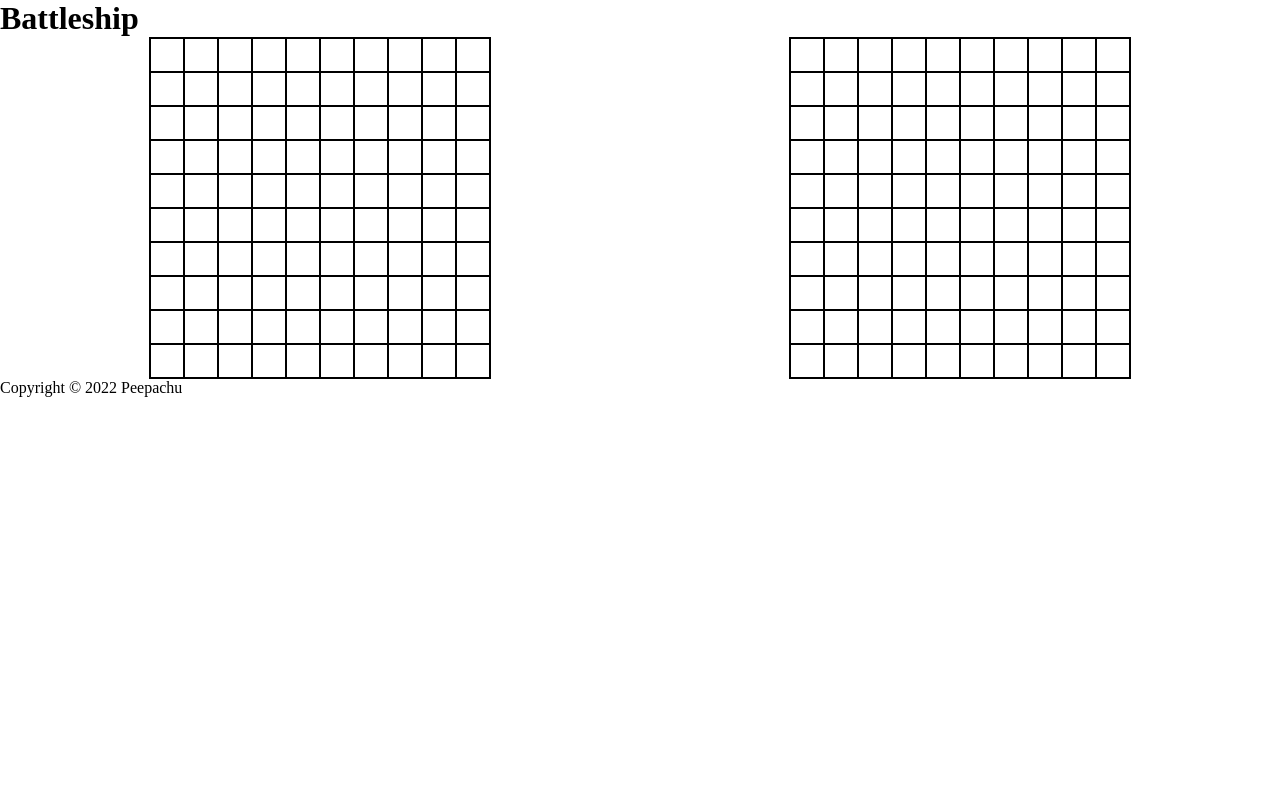
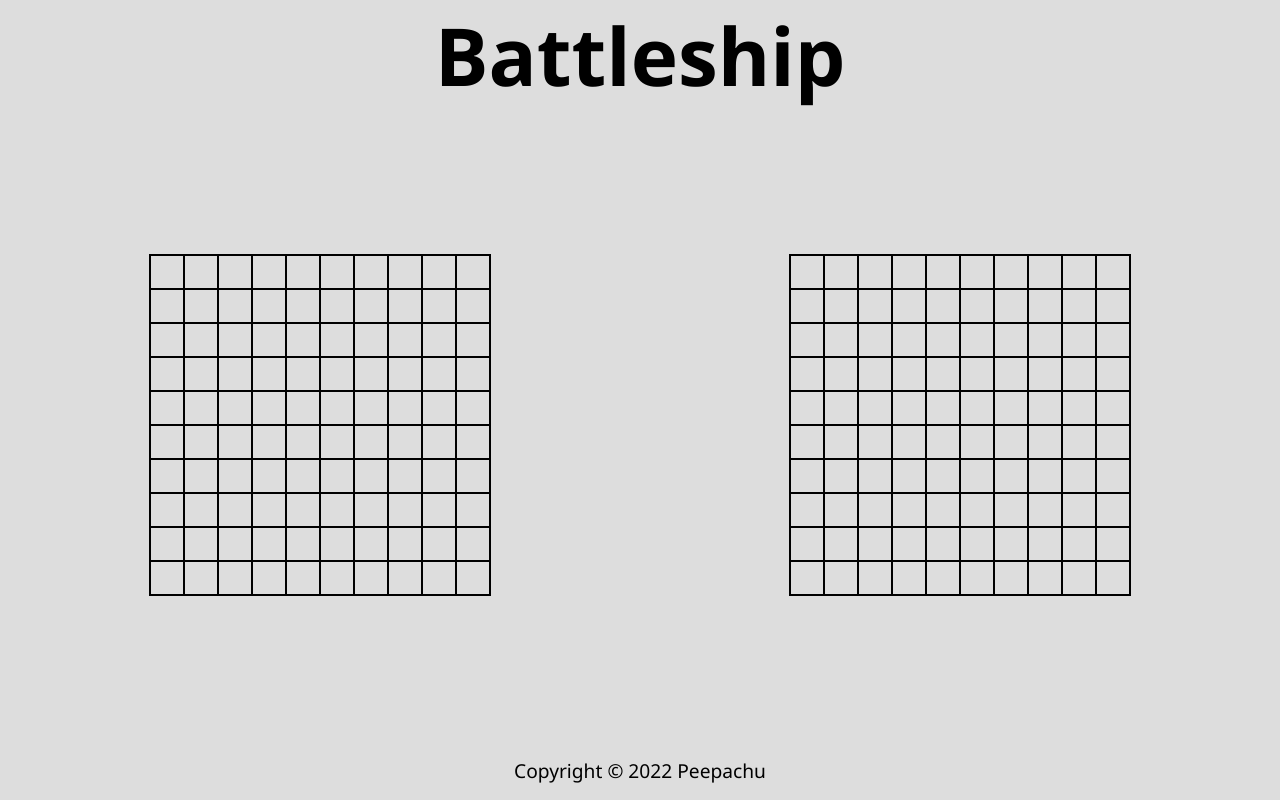
Before and after one commit to Peepachuu/battleship, a plain HTML site: page index.html in a window 1280 px wide. Drawn offline with Linux system fonts and the light colour scheme.

Commit message:
Add styles

```diff
--- a/style.css
+++ b/style.css
@@ -3,9 +3,40 @@
     margin: 0px;
 }
 
+:root {
+    --main-background-color: rgb(221, 221, 221);
+    --ship-square-color: rgb(68, 68, 68);
+    --empty-square-color: rgb(133, 255, 179);;
+    --hit-ship-square-color: rgb(255, 133, 133);;
+}
+
+html, body {
+    height: 100%;
+}
+
+body {
+    display: flex;
+    flex-direction: column;
+    font-family: 'Segoe UI', Tahoma, Geneva, Verdana, sans-serif;
+    background-color: var(--main-background-color);
+}
+
+header {
+    text-align: center;
+    font-size: 2.5rem;
+}
+
+footer {
+    padding: 16px 0px;
+    font-size: 1.2rem;
+    text-align: center;
+}
+
 .main {
+    flex: 1;
     display: flex;
     justify-content: space-around;
+    align-items: center;
 }
 
 .board {
```
